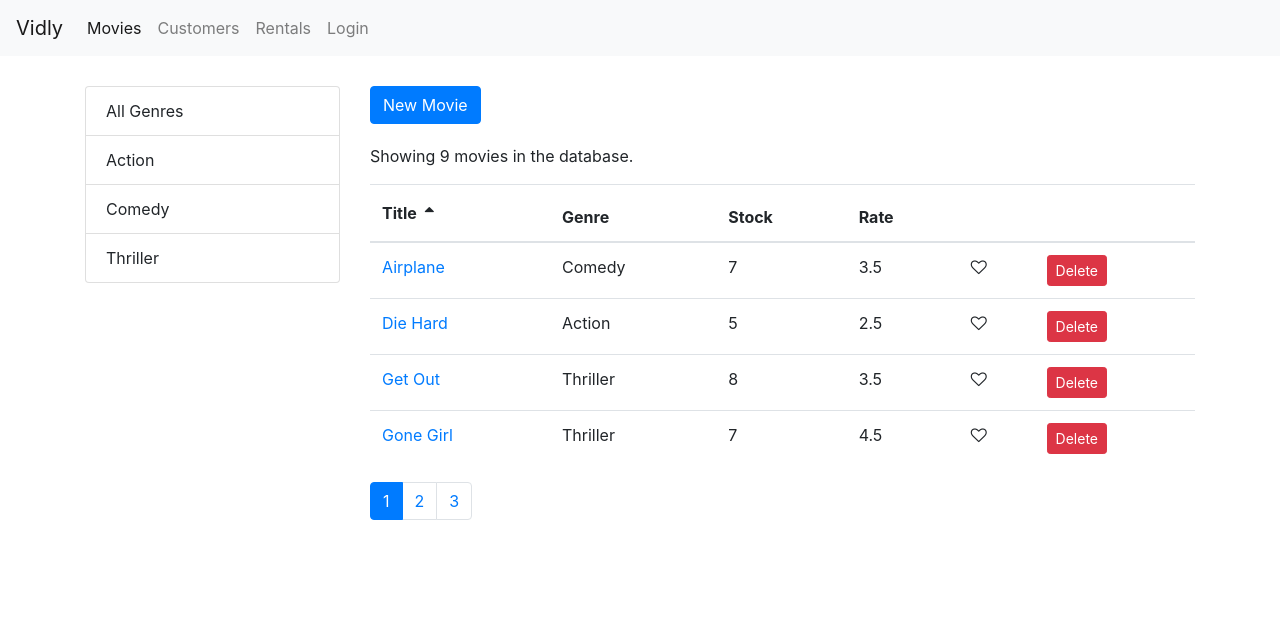
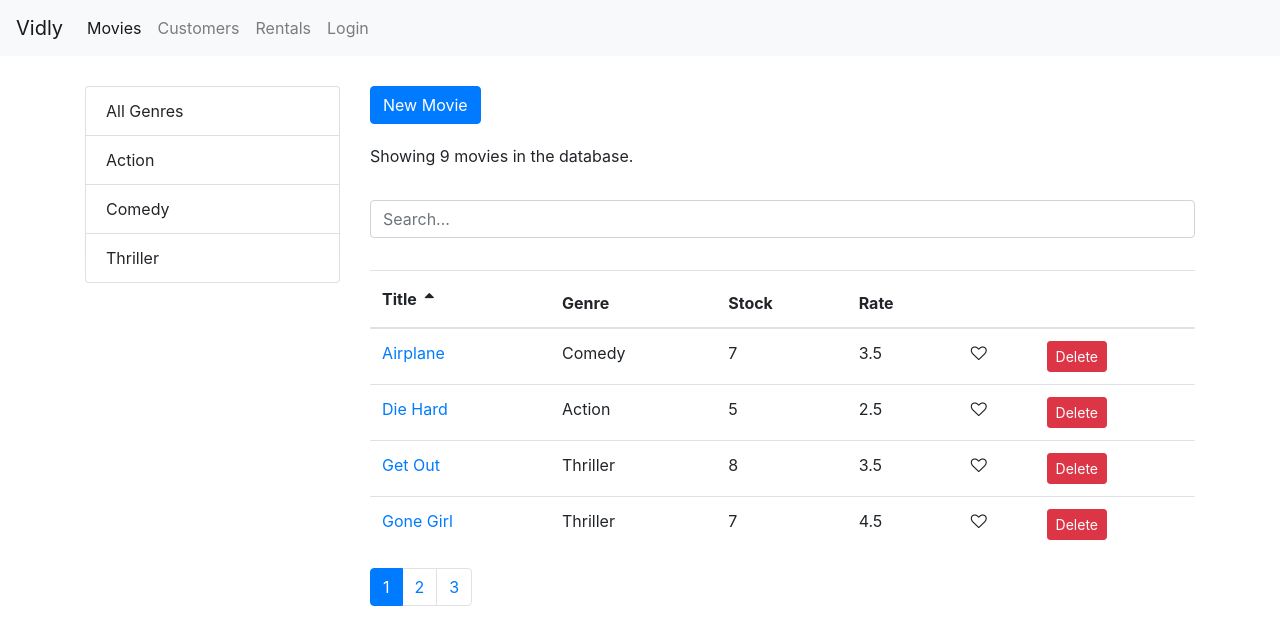
Before and after one commit to yashlahoti97/node-practice, a React (Create React App) app in the folder vidly-react/: page /movies in a window 1280 px wide. Shown: the top 644 px of the page. Built offline with nearby package versions, Linux system fonts and the light colour scheme.

Commit message:
Search and filter complete
Signed-off-by: Yash Lahoti <yashlahoti97@gmail.com>

```diff
--- /dev/null
+++ b/vidly-react/src/components/common/searchBox.jsx
@@ -0,0 +1,17 @@
+import React from "react";
+const SearchBox = ({ value, onChange }) => {
+  return (
+    <div className="input-group mb-3">
+      <input
+        type="text"
+        className="form-control my-3"
+        placeholder="Search..."
+        aria-label="Search Title"
+        value={value}
+        onChange={(e) => onChange(e.currentTarget.value)}
+      />
+    </div>
+  );
+};
+
+export default SearchBox;
--- a/vidly-react/src/components/movies.jsx
+++ b/vidly-react/src/components/movies.jsx
@@ -1,18 +1,21 @@
 import React, { Component } from "react";
+import _ from "lodash";
+import { Link } from "react-router-dom";
 import { getMovies } from "../services/fakeMovieService";
 import { getGenres } from "../services/fakeGenreService";
 import Pagination from "./common/pagination";
 import paginate from "../utils/paginate";
 import ListGroup from "./common/listGroup";
 import MoviesTable from "./moviesTable";
-import { Link } from "react-router-dom";
-import _ from "lodash";
+import SearchBox from "./common/searchBox";
 class Movies extends Component {
   state = {
     movies: [],
     genres: [],
     pageSize: 4,
     currentPage: 1,
+    searchQuery: "",
+    selectedGenre: null,
     sortColumn: { path: "title", order: "asc" },
   };
 
@@ -41,13 +44,15 @@
   };
 
   handleGenreSelect = (genre) => {
-    this.setState({ selectedGenre: genre, currentPage: 1 });
-
-    console.log(genre);
+    this.setState({ selectedGenre: genre, searchQuery: "", currentPage: 1 });
   };
 
   handleSort = (sortColumn) => {
     this.setState({ sortColumn });
+  };
+
+  handleSearch = (query) => {
+    this.state({ searchQuery: query, selectedGenre: null, currentPage: 1 });
   };
 
   getPagedData = () => {
@@ -56,14 +61,20 @@
       currentPage,
       sortColumn,
       selectedGenre,
+      searchQuery,
       movies: allMovies,
     } = this.state;
 
-    const filteredMovies =
-      selectedGenre && selectedGenre._id
-        ? allMovies.filter((m) => m.genre._id === selectedGenre._id)
-        : allMovies;
-
+    let filteredMovies = allMovies;
+    if (searchQuery) {
+      filteredMovies = allMovies.filter((m) =>
+        m.title.toLowerCase().includes(searchQuery.toLowerCase())
+      );
+    } else if (selectedGenre && selectedGenre._id) {
+      filteredMovies = allMovies.filter(
+        (m) => m.genre._id === selectedGenre._id
+      );
+    }
     const sorted = _.orderBy(
       filteredMovies,
       [sortColumn.path],
@@ -75,11 +86,13 @@
   };
 
   render() {
-    const { pageSize, currentPage, movies: allMovies, sortColumn } = this.state;
-
-    if (allMovies.length === 0) {
-      return <p>There are no movies to show.</p>;
-    }
+    const {
+      pageSize,
+      currentPage,
+      movies: allMovies,
+      sortColumn,
+      searchQuery,
+    } = this.state;
 
     const { totalCount, data: movies } = this.getPagedData();
 
@@ -100,7 +113,15 @@
           >
             New Movie
           </Link>
-          <p>Showing {totalCount} movies in the database.</p>
+          {totalCount === 0 ? (
+            <p>There are no movies to show.</p>
+          ) : (
+            <p>Showing {totalCount} movies in the database.</p>
+          )}
+          <SearchBox
+            value={searchQuery}
+            onChange={this.handleSearch}
+          ></SearchBox>
           <MoviesTable
             movies={movies}
             sortColumn={sortColumn}
```
